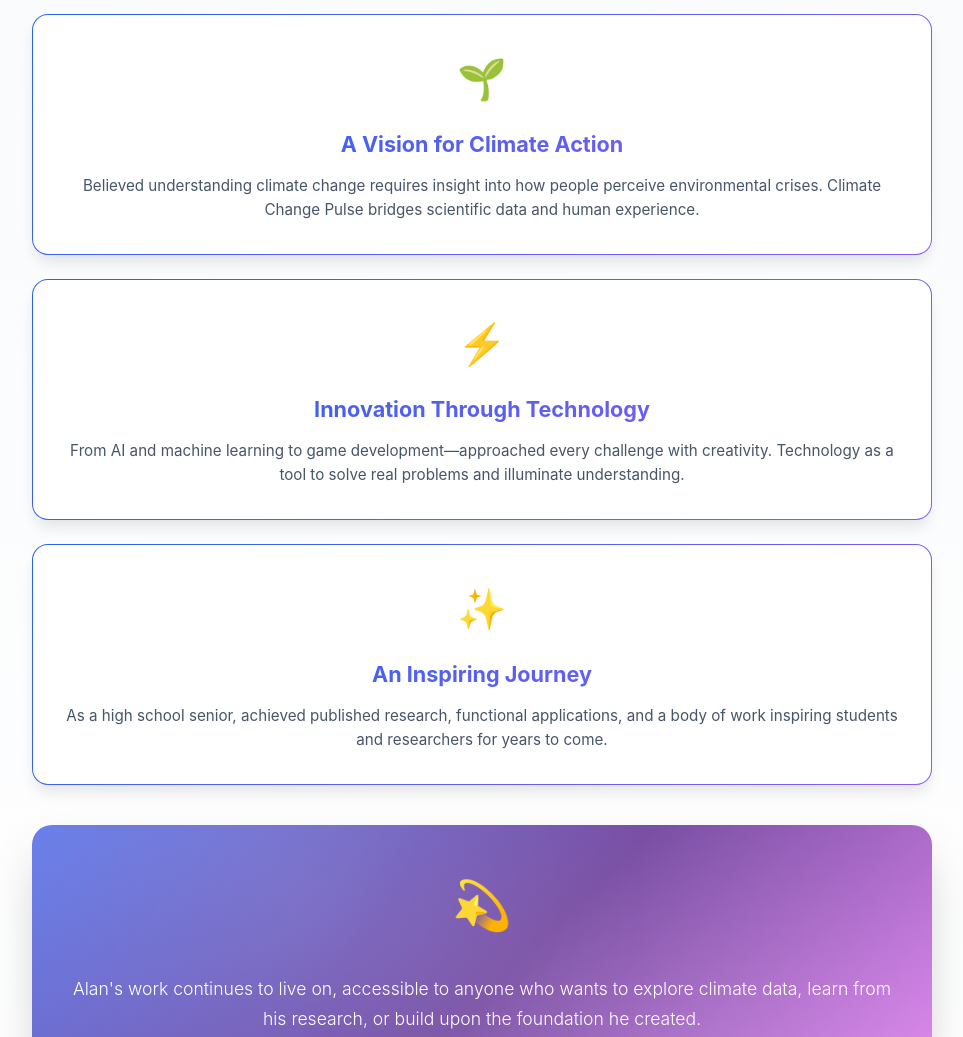
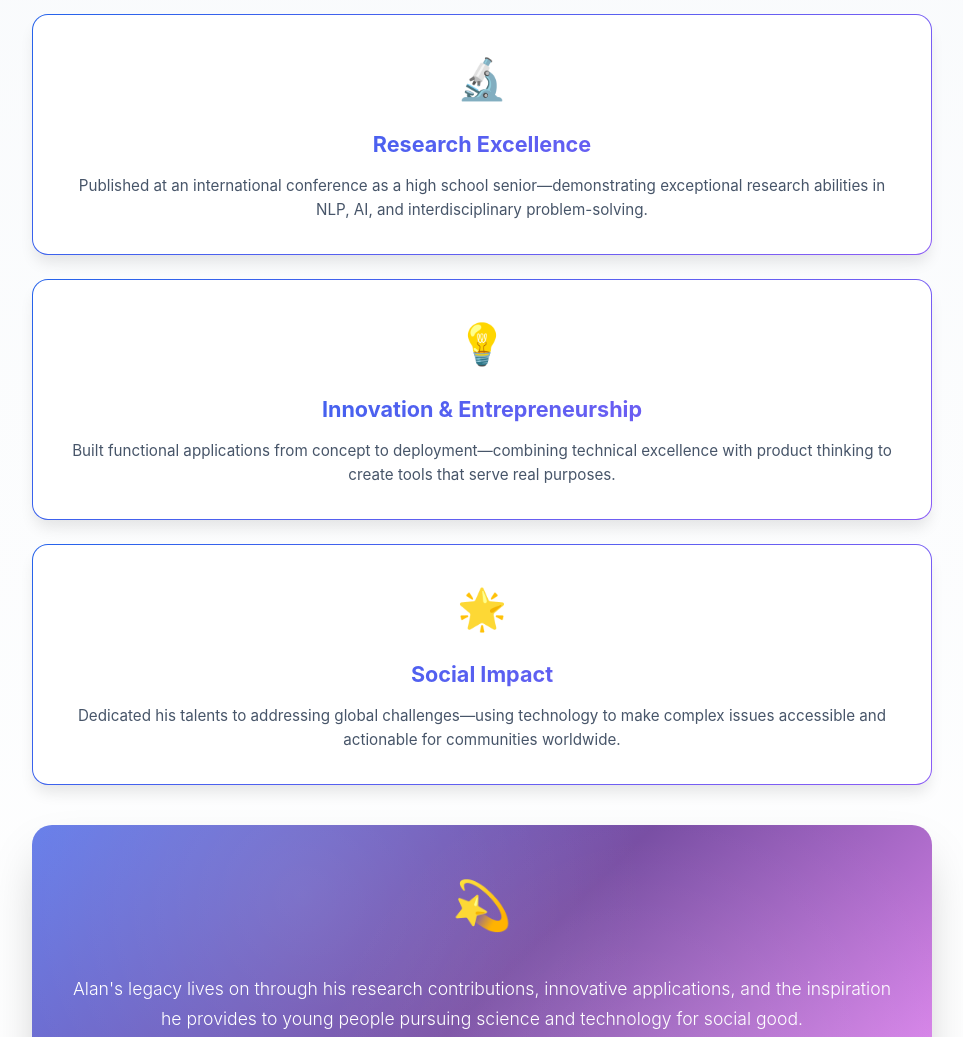
Before and after one commit to alan-zheng-forever/alan-zheng-forever.github.io, a plain HTML site: page index.html in a window 1280 px wide. Shown: the part 4740-5777 px from the top of the page, without its empty margins (158-1121 px from the left). Drawn offline with Linux system fonts and the light colour scheme.

Commit message:
Refocus legacy section on research, innovation, and social impact
- Change 'Climate Action' to 'Research Excellence' highlighting academic achievements
- Change 'Innovation Through Technology' to 'Innovation & Entrepreneurship' emphasizing product building
- Change 'Inspiring Journey' to 'Social Impact' focusing on global contributions
- Update memorial message to emphasize research, innovation, and inspiring future generations
- Remove project-specific details from high-level legacy narrative

```diff
--- a/index.html
+++ b/index.html
@@ -225,29 +225,29 @@
 
                     <div class="impact-areas">
                         <div class="impact-item">
-                            <div class="impact-item-icon">🌱</div>
-                            <h3>A Vision for Climate Action</h3>
+                            <div class="impact-item-icon">🔬</div>
+                            <h3>Research Excellence</h3>
                             <p>
-                                Believed understanding climate change requires insight into how people perceive environmental crises.
-                                Climate Change Pulse bridges scientific data and human experience.
+                                Published at an international conference as a high school senior—demonstrating exceptional
+                                research abilities in NLP, AI, and interdisciplinary problem-solving.
                             </p>
                         </div>
 
                         <div class="impact-item">
-                            <div class="impact-item-icon">⚡</div>
-                            <h3>Innovation Through Technology</h3>
+                            <div class="impact-item-icon">💡</div>
+                            <h3>Innovation & Entrepreneurship</h3>
                             <p>
-                                From AI and machine learning to game development—approached every challenge with creativity.
-                                Technology as a tool to solve real problems and illuminate understanding.
+                                Built functional applications from concept to deployment—combining technical excellence
+                                with product thinking to create tools that serve real purposes.
                             </p>
                         </div>
 
                         <div class="impact-item">
-                            <div class="impact-item-icon">✨</div>
-                            <h3>An Inspiring Journey</h3>
+                            <div class="impact-item-icon">🌟</div>
+                            <h3>Social Impact</h3>
                             <p>
-                                As a high school senior, achieved published research, functional applications, and a body of work
-                                inspiring students and researchers for years to come.
+                                Dedicated his talents to addressing global challenges—using technology to make complex
+                                issues accessible and actionable for communities worldwide.
                             </p>
                         </div>
                     </div>
@@ -255,8 +255,8 @@
                     <div class="memorial-message">
                         <div class="memorial-icon">💫</div>
                         <p>
-                            Alan's work continues to live on, accessible to anyone who wants to explore climate data,
-                            learn from his research, or build upon the foundation he created.
+                            Alan's legacy lives on through his research contributions, innovative applications,
+                            and the inspiration he provides to young people pursuing science and technology for social good.
                         </p>
                         <p class="signature">Forever remembered, forever inspiring.</p>
                     </div>
```
